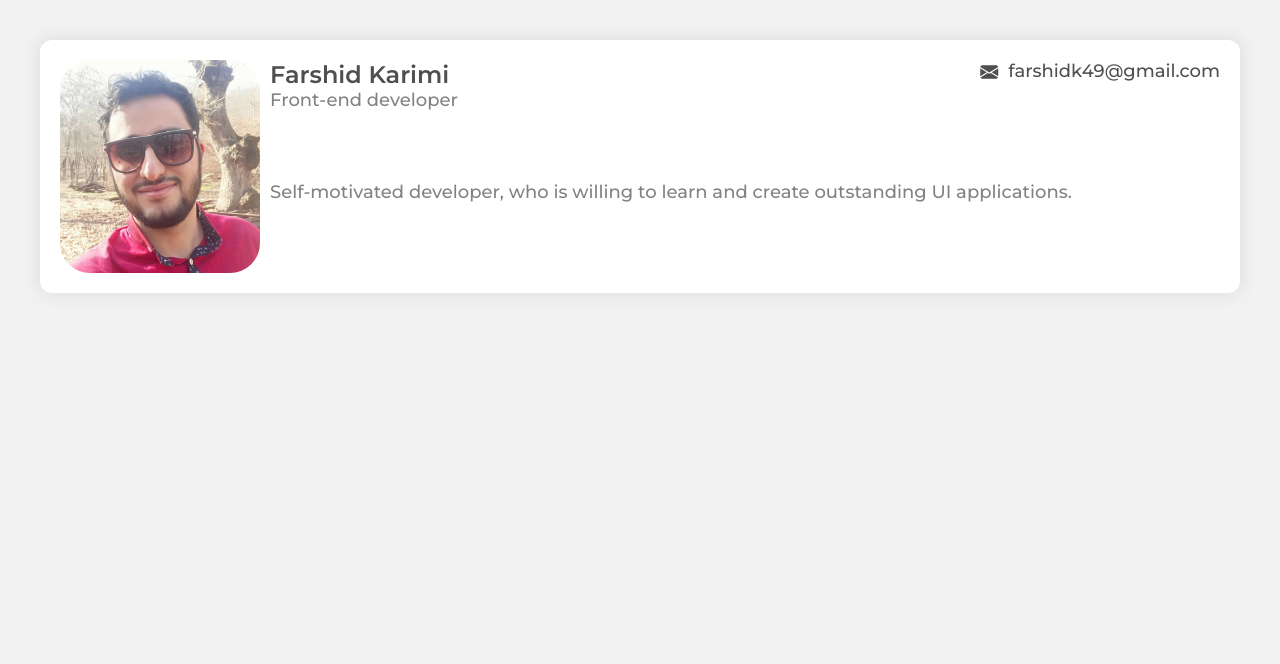
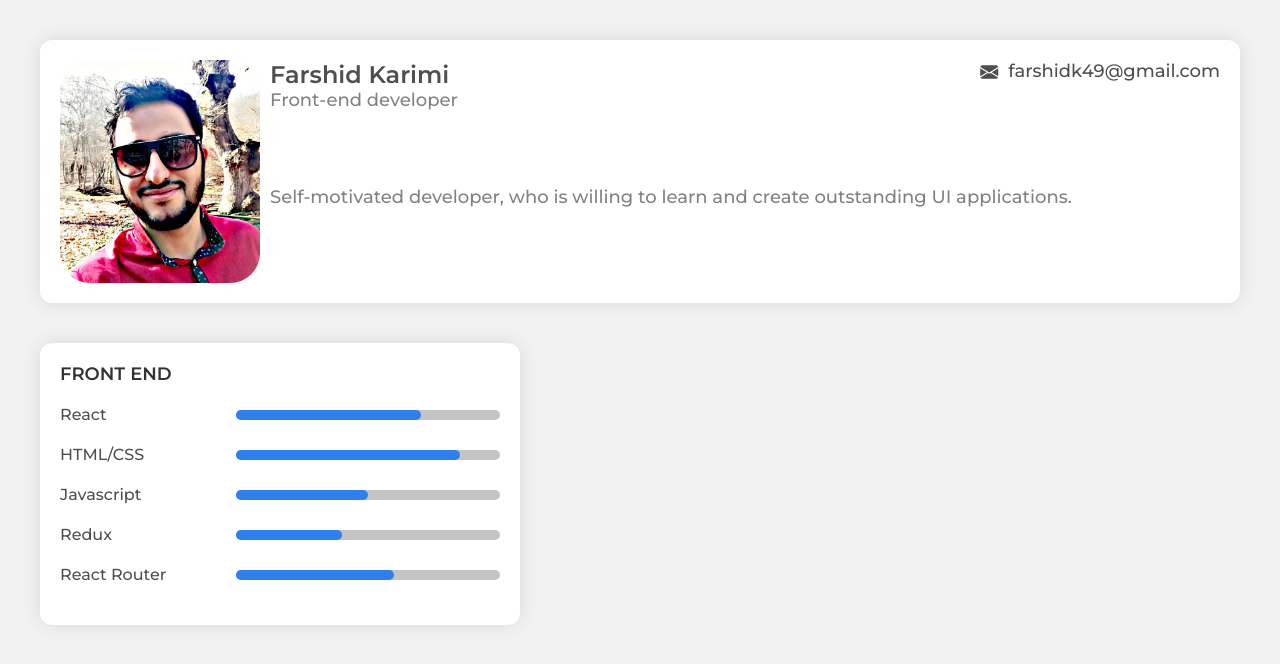
Before and after one commit to bashidagha/My-Portfilio, a Next.js app: page / in a window 1280 px wide. Shown: the top 664 px of the page. Built offline with nearby package versions, Linux system fonts and the light colour scheme.

Commit message:
skills done

```diff
--- /dev/null
+++ b/components/Layout/Skills.jsx
@@ -0,0 +1,47 @@
+import React from "react";
+import classes from "./skills.module.css";
+
+const Skills = () => {
+  return (
+    <div className={`tile ${classes.skills}`}>
+      <h4>Front end</h4>
+
+      <div className={`${classes["skill-item"]}`}>
+        <p>React</p>
+        <div className={`${classes.progress}`}>
+          <div />
+        </div>
+      </div>
+
+      <div className={`${classes["skill-item"]}`}>
+        <p>HTML/CSS</p>
+        <div className={`${classes.progress}`}>
+          <div />
+        </div>
+      </div>
+
+      <div className={`${classes["skill-item"]}`}>
+        <p>Javascript</p>
+        <div className={`${classes.progress}`}>
+          <div />
+        </div>
+      </div>
+
+      <div className={`${classes["skill-item"]}`}>
+        <p>Redux</p>
+        <div className={`${classes.progress}`}>
+          <div />
+        </div>
+      </div>
+
+      <div className={`${classes["skill-item"]}`}>
+        <p>React Router</p>
+        <div className={`${classes.progress}`}>
+          <div />
+        </div>
+      </div>
+    </div>
+  );
+};
+
+export default Skills;
--- a/components/Layout/personalinfo.module.css
+++ b/components/Layout/personalinfo.module.css
@@ -32,6 +32,7 @@
   font-size: 18px;
   line-height: 22px;
   color: var(---color-semi-dark);
+  margin: 2rem 0;
 }
 
 .email::before {
@@ -59,5 +60,6 @@
 
   .email {
     text-align: end;
+    margin: 0;
   }
 }
--- /dev/null
+++ b/components/Layout/skills.module.css
@@ -0,0 +1,63 @@
+.skills h4 {
+  font-weight: 700;
+  font-size: 18px;
+  line-height: 22px;
+  text-transform: uppercase;
+  color: var(---color-dark);
+}
+
+.skills p {
+  font-weight: 500;
+  font-size: 16px;
+  line-height: 20px;
+  color: var(---color-semi-dark);
+}
+
+.skill-item {
+  margin: 2rem 0;
+  display: flex;
+  justify-content: space-between;
+  align-items: center;
+}
+
+
+.progress{
+    width: 60%;
+    height: 1rem;
+    background: #c4c4c4;
+    border-radius: 12px;
+}
+
+.progress div {
+  width: 70%;
+  height: 1rem;
+  background: #2f80ed;
+  border-radius: 12px;
+}
+
+.skills div:nth-of-type(1) div div{
+    width: 70%;
+}
+
+.skills div:nth-of-type(2) div div{
+    width: 85%;
+}
+
+.skills div:nth-of-type(3) div div{
+    width: 50%;
+}
+
+.skills div:nth-of-type(4) div div{
+    width: 40%;
+}
+
+.skills div:nth-of-type(5) div div{
+    width: 60%;
+}
+
+
+@media (min-width:700px){
+    .skills{
+        width: 40%;
+    }
+}
--- a/pages/index.js
+++ b/pages/index.js
@@ -2,11 +2,15 @@ import React from "react";
 import PersonalInfo from "../components/Layout/PersonalInfo";
 import Card from "../components/UI/Card";
 import "bootstrap-icons/font/bootstrap-icons.css";
+import Skills from "../components/Layout/Skills";
 
 const Home = () => {
   return (
     <Card>
       <PersonalInfo />
+      <Skills/>
+
+
     </Card>
   );
 };
--- a/styles/app.css
+++ b/styles/app.css
@@ -5,4 +5,5 @@
     border-radius: 12px;
     padding: 2rem;
     box-shadow: 0px 0px 20px rgba(0, 0, 0, 0.1);
+    margin-bottom: 4rem;
 }
```
Also changed, not shown: components/Layout/Hobbies.jsx (added), components/Layout/hobbies.module.css (added), public/farshid.jpg.
